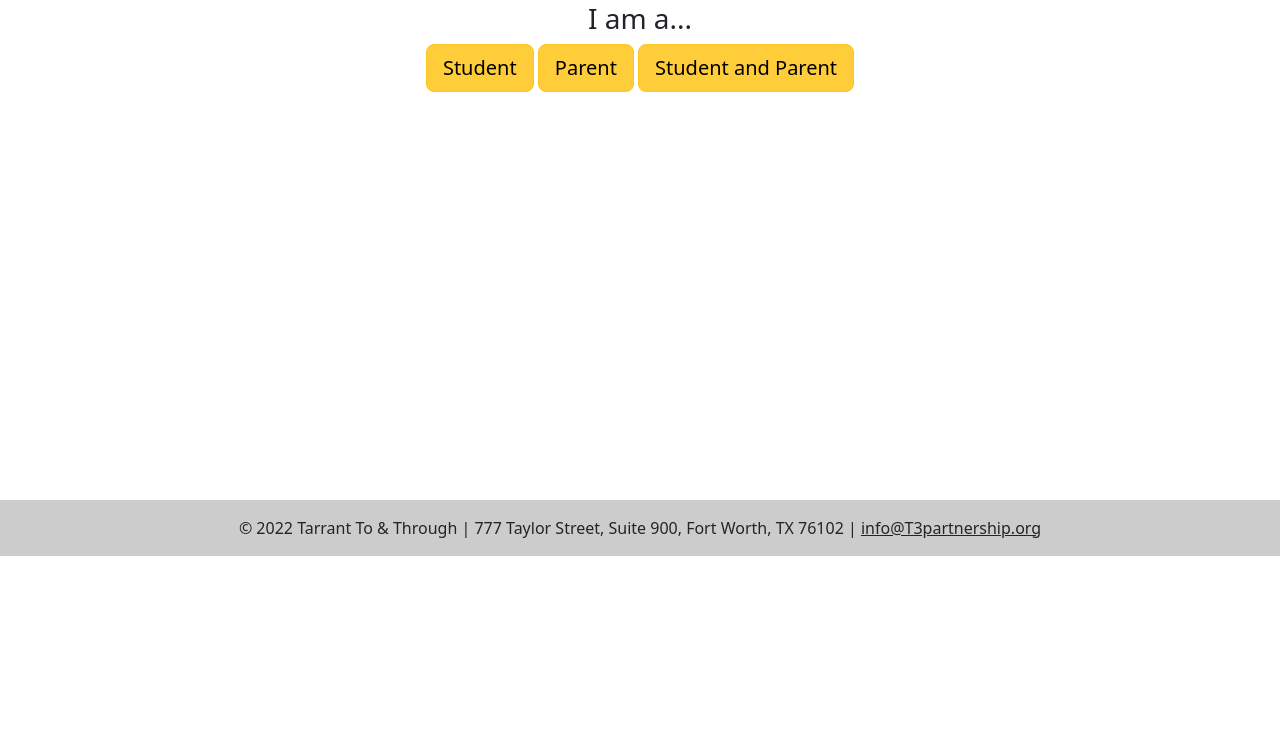
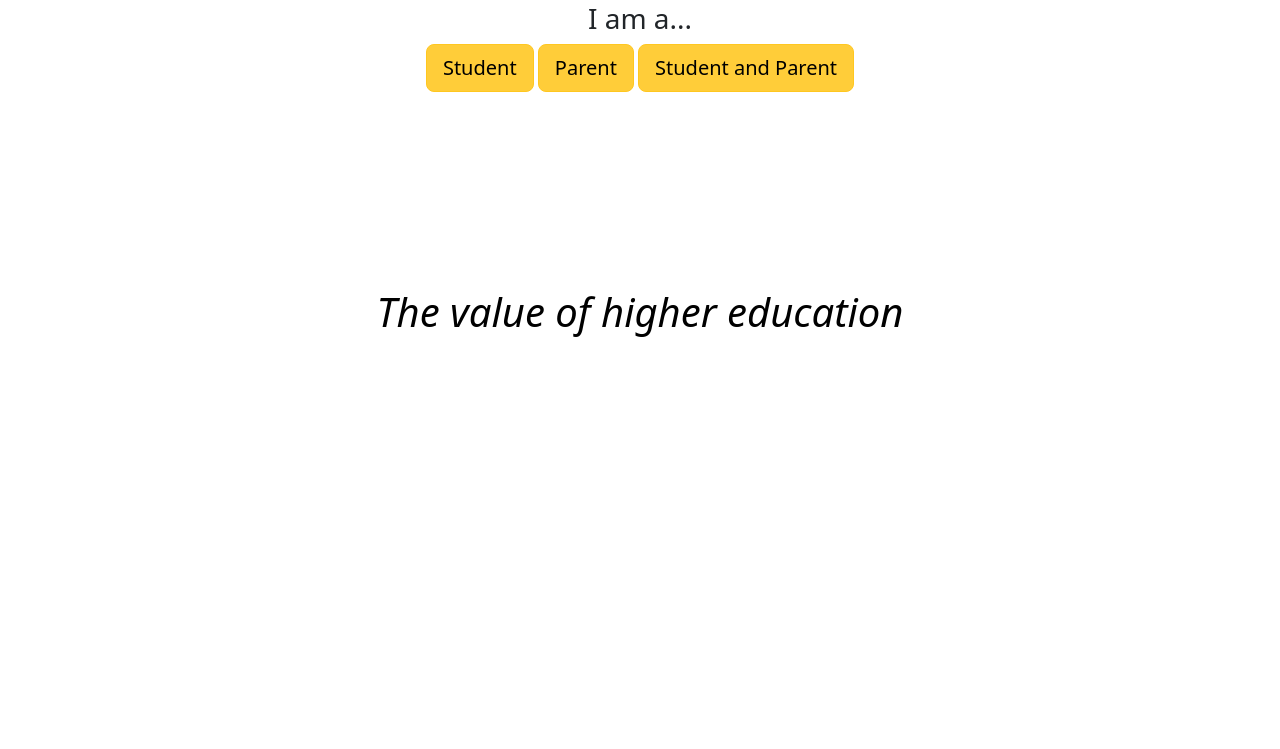
Before and after one commit to rod608/cfg-t3-hackathon, a Flask app: page /home in a window 1280 px wide. Shown: the part 506-1255 px from the top of the page. Before the commit the page ends 1062 px from the top, so only its background shows below. Run offline with Flask 2, Linux system fonts and the light colour scheme.

Commit message:
adding why education section

```diff
--- a/templates/index.html
+++ b/templates/index.html
@@ -56,27 +56,36 @@
     <img src="https://txwes.edu/media/communications-office/news-and-events/tarrant_to_and_through_logo.jpg"
       style="width: 338px; height: 222px" />
   </div>
+
   <h2 style="padding: 20px"></h2>
   <h3 class="text-center">I am a...</h3>
 
   <div class="col-md-12 text-center">
     <a href="{{ url_for('welcome') }}" class="btn btn-warning btn-lg active" role="button"
-       aria-pressed="true">Student</a>
+      aria-pressed="true">Student</a>
     <a href="{{ url_for('welcome') }}" class="btn btn-warning btn-lg active" role="button"
-       aria-pressed="true">Parent</a>
+      aria-pressed="true">Parent</a>
     <a href="{{ url_for('welcome') }}" class="btn btn-warning btn-lg active" role="button" aria-pressed="true">Student
       and Parent</a>
   </div>
 
-  <h2 style="padding: 200px"></h2>
+  <!-- Value of higher education section -->
+  <h2 style="padding: 50px"></h2>
+  <div class="text-left" style="background-color: white">
+    <h2 style="padding: 40px"></h2>
+    <h1 class="text-center" style="color: black"><em>The value of higher education</em></h1>
+    <h2 style="padding: 200px"></h2>
+    <img src="stats.png" style="width: 338px; height: 222px" />
+  </div>
+  <!-- Value of higher education section -->
+
   <!-- Copyright -->
-  <div class="text-center text-dark p-3" style="background-color: rgba(0, 0, 0, 0.2);">
+  <footer class="text-center text-light p-3" style="background-color: rgb(2, 117, 216);">
     © 2022 Tarrant To & Through |
     777 Taylor Street, Suite 900, Fort Worth, TX 76102 |
-    <a class="text-dark" href="mailto: info@T3partnership.org">info@T3partnership.org</a>
-  </div>
+    <a class="text-light" href="mailto: info@T3partnership.org">info@T3partnership.org</a>
+  </footer>
   <!-- Copyright -->
-  </footer>
 
   <!-- Bootstrap 5 -->
   <script src="https://cdn.jsdelivr.net/npm/@popperjs/core@2.11.6/dist/umd/popper.min.js"
```
